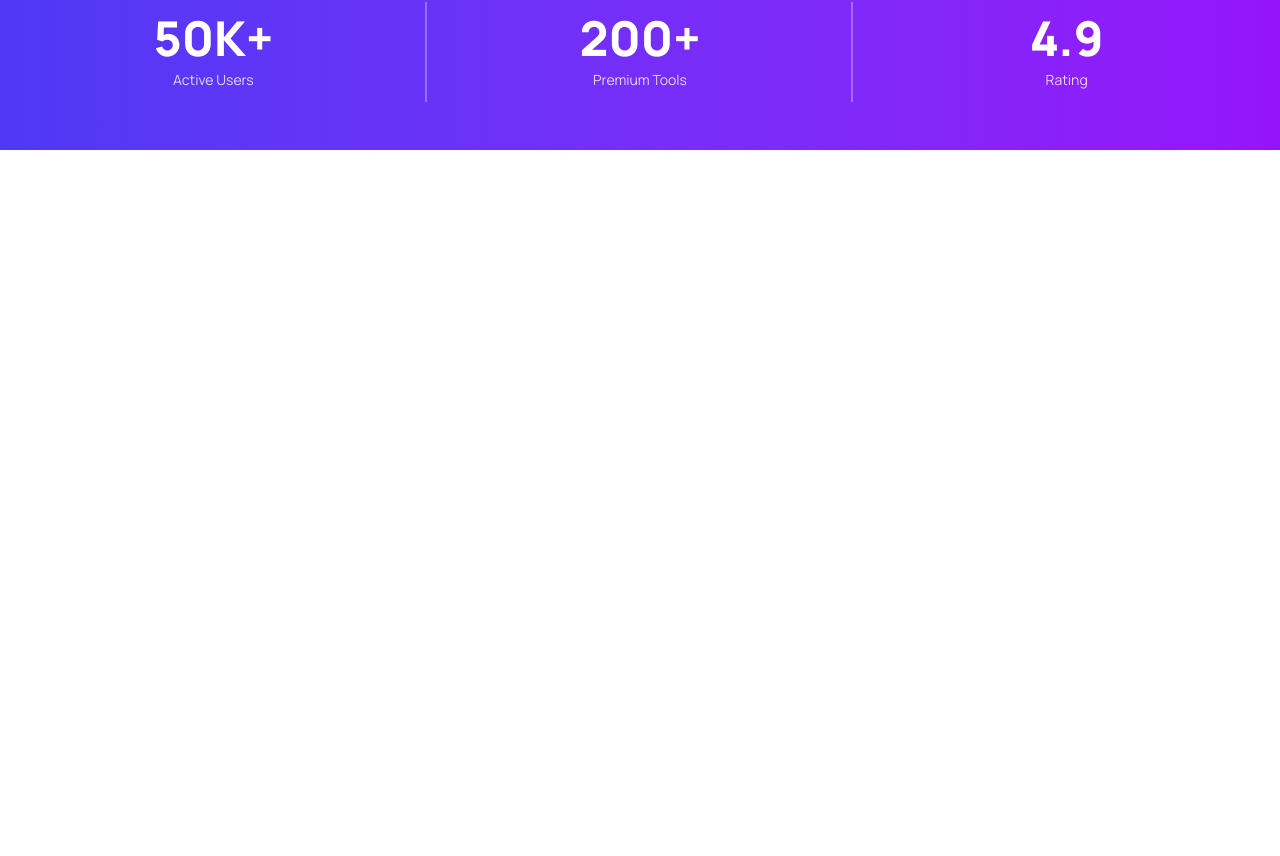
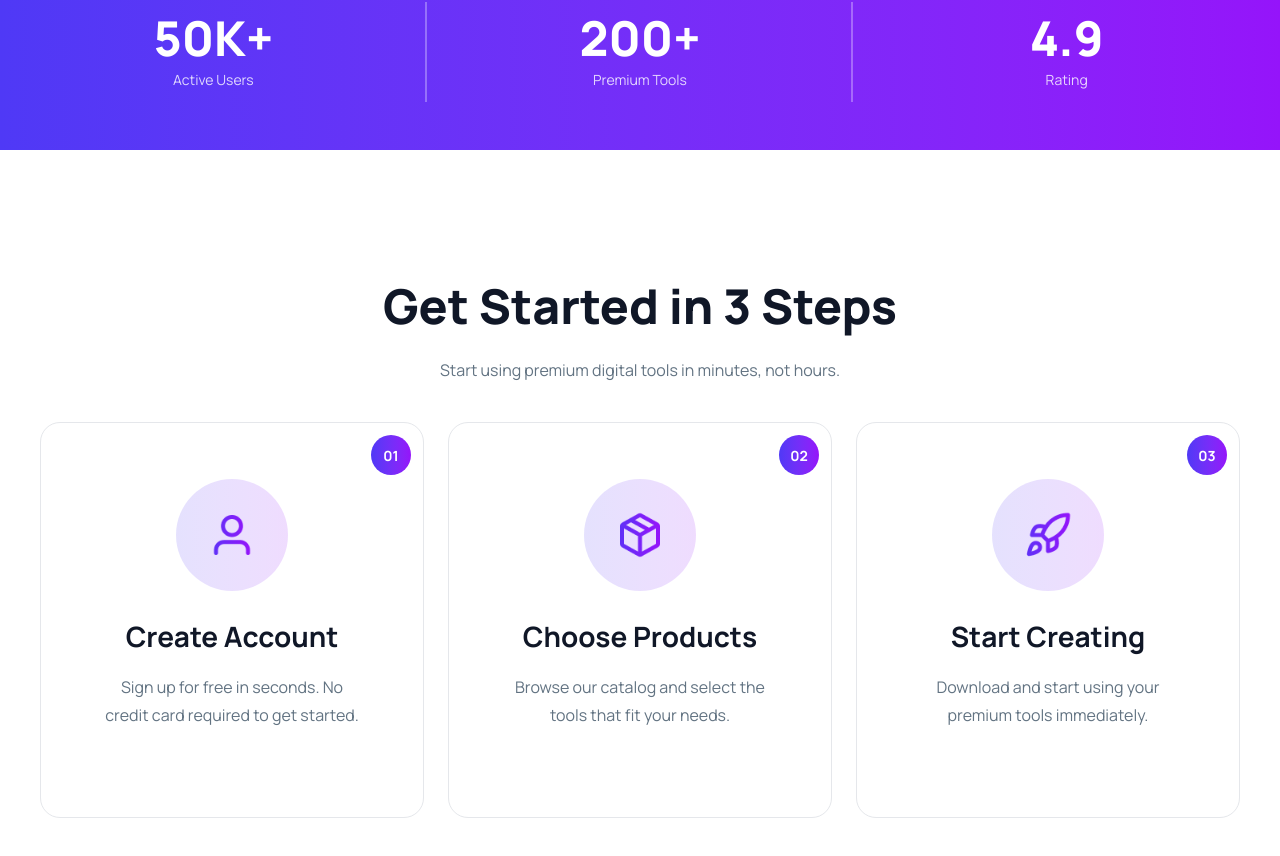
Before and after one commit to Moeen-Islam/PH-Assignment-6-Digitools-Platform, a React (Vite) app: page / in a window 1280 px wide. Shown: the part 890-1746 px from the top of the page. Before the commit the page ends 1100 px from the top, so only its background shows below. Built offline with nearby package versions, Linux system fonts and the light colour scheme.

Commit message:
Steps section completed

```diff
--- a/src/App.jsx
+++ b/src/App.jsx
@@ -3,6 +3,7 @@ import './App.css'
 import Hero from './Components/Hero'
 import Navbar from './Components/Navbar'
 import Rating from './Components/Rating'
+import Steps from './Components/Steps'
 
 function App() {
 
@@ -14,6 +15,7 @@ function App() {
       <Hero></Hero>
       <Rating></Rating>
 
+      <Steps></Steps>
 
     </>
   )
--- /dev/null
+++ b/src/Components/Steps.jsx
@@ -0,0 +1,99 @@
+import React from "react";
+import User from "../assets/user.png";
+import Package from "../assets/package.png";
+import Rocket from "../assets/rocket.png";
+
+const Steps = () => {
+  return (
+    <div className="container mx-auto my-30">
+      <div className="header text-center">
+        <h1 className="font-extrabold text-[48px] text-[#101727] mb-4">
+          Get Started in 3 Steps
+        </h1>
+        <p className="mb-10 text-[#627382]">
+          Start using premium digital tools in minutes, not hours.
+        </p>
+      </div>
+
+      <div className="cards grid grid-cols-1 md:grid-cols-2 lg:grid-cols-3 gap-6 max-w-300 mx-auto">
+        <div className="cards-item relative bg-white p-8 rounded-[20px] border border-gray-200">
+          {/* circle 01 */}
+          <div className="absolute top-3 right-3 bg-gradient-to-r from-[#4F39F6] to-[#9514FA] w-10 h-10 rounded-full flex items-center justify-center">
+            <p className="text-white font-bold text-[14px]">01</p>
+          </div>
+
+          <div className="flex flex-col justify-center items-center text-center pt-6 pb-4">
+            <div className="w-28 h-28 rounded-full bg-gradient-to-r from-[#4F39F6]/15 to-[#9514FA]/15 flex justify-center items-center mb-6">
+              <img
+                src={User}
+                className="w-12 h-12 object-contain"
+                alt="User icon"
+              />
+            </div>
+
+            <h2 className="font-bold text-[28px] text-[#101727] mb-4">
+              Create Account
+            </h2>
+
+            <p className="text-[#627382] text-[16px] leading-7 max-w-65 mb-10">
+              Sign up for free in seconds. No credit card required to get
+              started.
+            </p>
+          </div>
+        </div>
+
+        <div className="cards-item relative bg-white p-8 rounded-[20px] border border-gray-200">
+          {/* circle 02 */}
+          <div className="absolute top-3 right-3 bg-gradient-to-r from-[#4F39F6] to-[#9514FA] w-10 h-10 rounded-full flex items-center justify-center">
+            <p className="text-white font-bold text-[14px]">02</p>
+          </div>
+
+          <div className="flex flex-col justify-center items-center text-center pt-6 pb-4">
+            <div className="w-28 h-28 rounded-full bg-gradient-to-r from-[#4F39F6]/15 to-[#9514FA]/15 flex justify-center items-center mb-6">
+              <img
+                src={Package}
+                className="w-12 h-12 object-contain"
+                alt="Package icon"
+              />
+            </div>
+
+            <h2 className="font-bold text-[28px] text-[#101727] mb-4">
+              Choose Products
+            </h2>
+
+            <p className="text-[#627382] text-[16px] leading-7 max-w-65 mb-10">
+              Browse our catalog and select the tools that fit your needs.
+            </p>
+          </div>
+        </div>
+
+        <div className="cards-item relative bg-white p-8 rounded-[20px] border border-gray-200">
+          {/* circle 03 */}
+          <div className="absolute top-3 right-3 bg-gradient-to-r from-[#4F39F6] to-[#9514FA] w-10 h-10 rounded-full flex items-center justify-center">
+            <p className="text-white font-bold text-[14px]">03</p>
+          </div>
+
+          <div className="flex flex-col justify-center items-center text-center pt-6 pb-4">
+            <div className="w-28 h-28 rounded-full bg-gradient-to-r from-[#4F39F6]/15 to-[#9514FA]/15 flex justify-center items-center mb-6">
+              <img
+                src={Rocket}
+                className="w-12 h-12 object-contain"
+                alt="Rocket icon"
+              />
+            </div>
+
+            <h2 className="font-bold text-[28px] text-[#101727] mb-4">
+              Start Creating
+            </h2>
+
+            <p className="text-[#627382] text-[16px] leading-7 max-w-65 mb-10">
+              Download and start using your premium tools immediately.
+            </p>
+          </div>
+        </div>
+      </div>
+    </div>
+  );
+};
+
+export default Steps;
```
